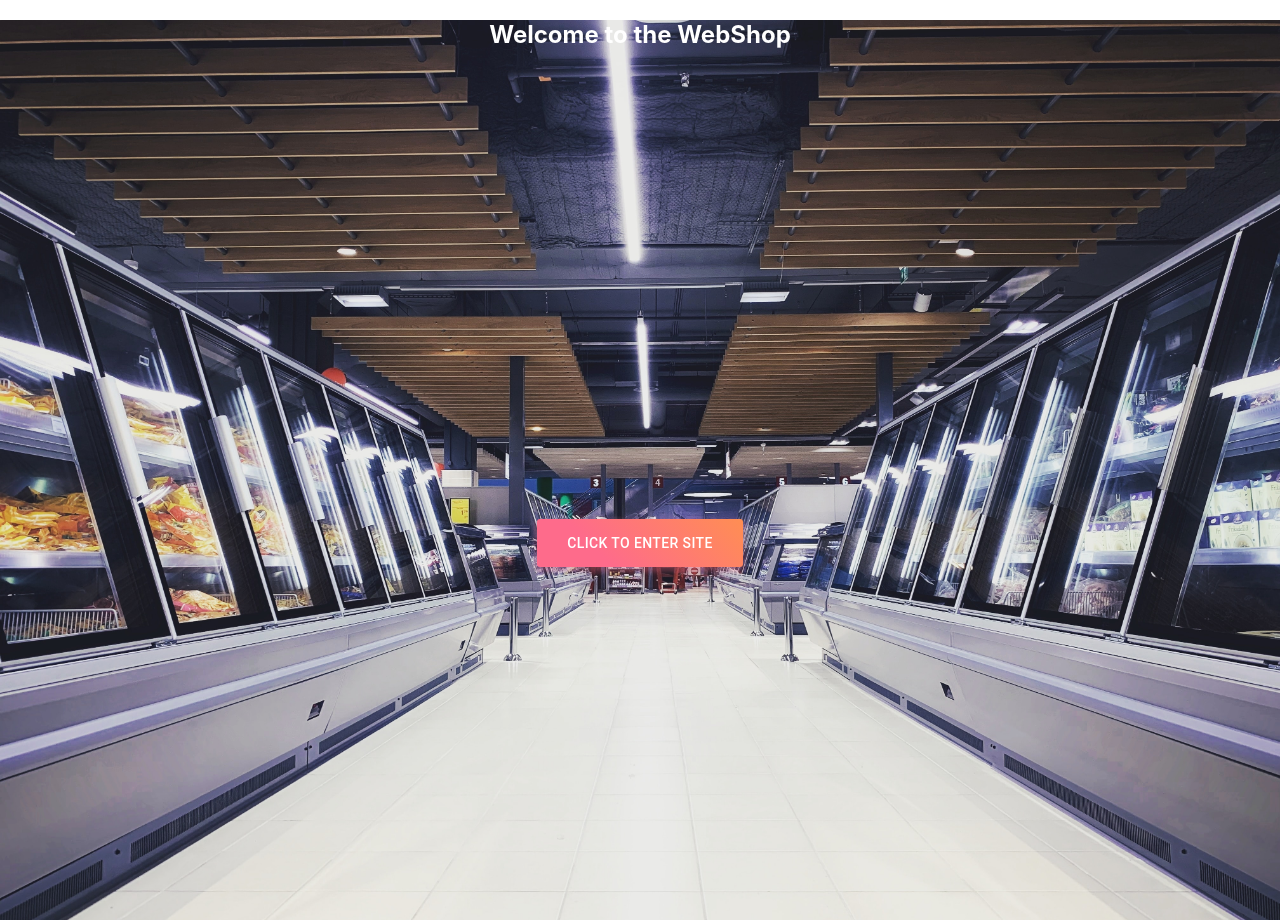
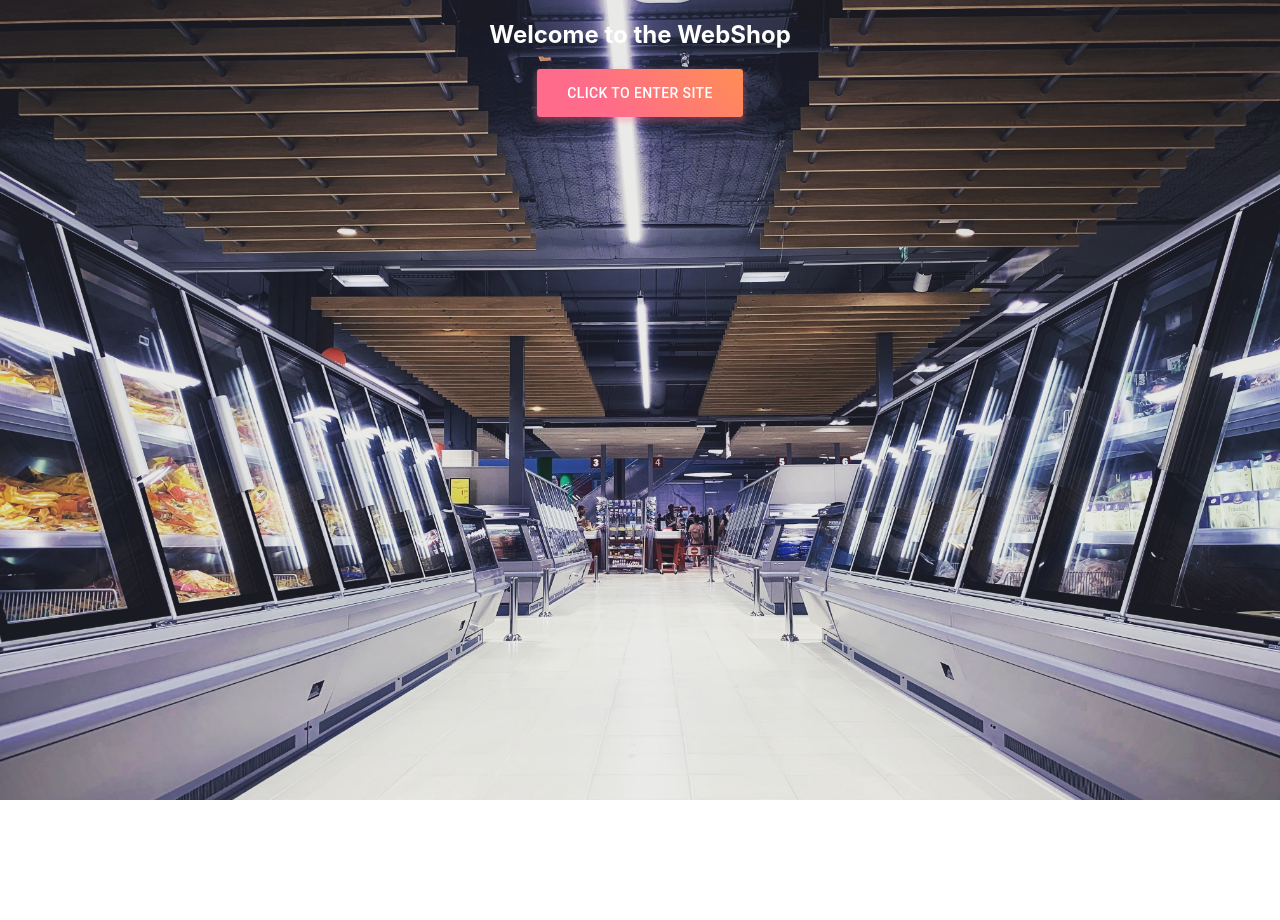
Before and after one commit to Janeiii/Web_Shop, a React (Create React App) app in the folder frontend/shop/: page / in a window 1280 px wide. After the commit the page ends 800 px from the top, so only its background shows below. Built offline with nearby package versions, Linux system fonts and the light colour scheme.

Commit message:
Background updated

```diff
--- a/frontend/shop/src/index.css
+++ b/frontend/shop/src/index.css
@@ -1,10 +1,10 @@
 body {
-  margin: 0;
   font-family: -apple-system, BlinkMacSystemFont, 'Segoe UI', 'Roboto', 'Oxygen',
     'Ubuntu', 'Cantarell', 'Fira Sans', 'Droid Sans', 'Helvetica Neue',
     sans-serif;
   -webkit-font-smoothing: antialiased;
   -moz-osx-font-smoothing: grayscale;
+  margin: 0;
 }
 
 code {
--- a/frontend/shop/src/pages/welcome/welcome.js
+++ b/frontend/shop/src/pages/welcome/welcome.js
@@ -10,10 +10,10 @@ const useStyles = makeStyles({
         backgroundImage: `url(${image})`,
         backgroundSize: "cover",
         textAlign: "center",
-        height: "900px",
+        height: "100%",
         width: "100%",
         color: 'white',
-        top: "50%",
+        position: "absolute"
     },
 
     clickButton: {
@@ -25,21 +25,19 @@ const useStyles = makeStyles({
         height: 48,
         padding: '0 30px',
         textAlign: "center",
-        top: "50%",
     },
 
-
+    header: {
+    },
 });
 
 const Welcome = () => {
     const classes = useStyles();
 
     return (
-        <div>
-            <div className={classes.root}>
-                <h2>Welcome to the WebShop</h2>
-                <Button className={classes.clickButton} component={Link} to={"register"}>Click to Enter Site</Button>
-            </div>
+        <div className={classes.root}>
+            <h2 className={classes.header}>Welcome to the WebShop</h2>
+            <Button className={classes.clickButton} component={Link} to={"register"}>Click to Enter Site</Button>
         </div>
 
     );
```
